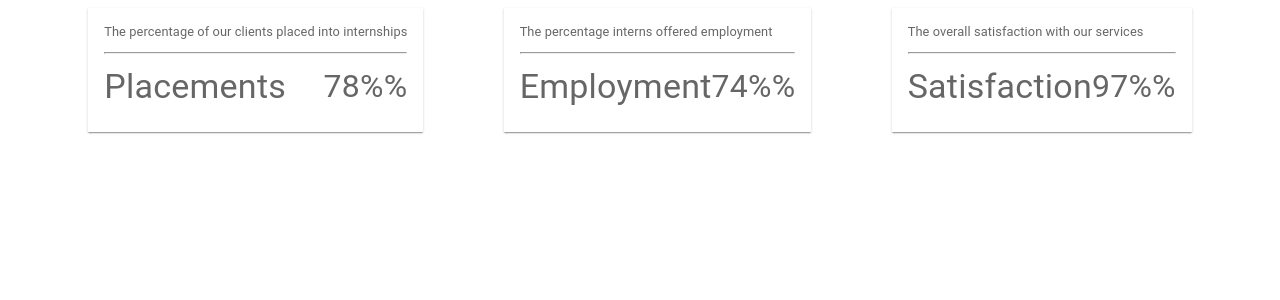
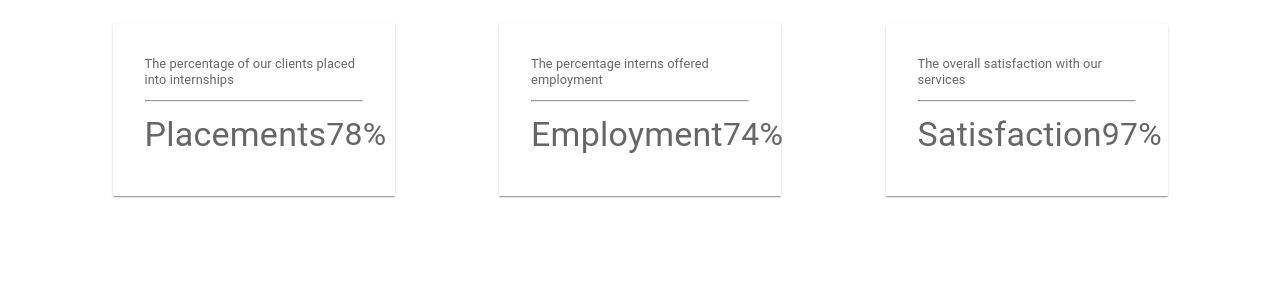
Before and after one commit to Cavein254/internreact, a React (Vite) app in the folder client/: page / in a window 1280 px wide. Shown: the top 300 px of the page. Built offline with nearby package versions, Linux system fonts and the light colour scheme.

Commit message:
Add starts cards

```diff
--- a/client/src/components/statistics/StatisticItem.tsx
+++ b/client/src/components/statistics/StatisticItem.tsx
@@ -12,6 +12,9 @@ const StatisticItem = ({ item }: { item: ItemProp }) => {
     <Box
       sx={{
         boxShadow: 1,
+        width: "250px",
+        padding: "1rem",
+        mt: "1rem",
       }}
     >
       <CardContent>
@@ -30,7 +33,7 @@ const StatisticItem = ({ item }: { item: ItemProp }) => {
           sx={{
             display: "flex",
             alignItems: "center",
-            justifyContent: "space-between",
+            justifyContent: "space-around",
           }}
           color="text.secondary"
         >
@@ -45,7 +48,7 @@ const StatisticItem = ({ item }: { item: ItemProp }) => {
                 fontSize: "2rem",
               }}
             >
-              {item.num}%
+              {item.num}
             </Typography>
           </Box>
         </Box>
```
